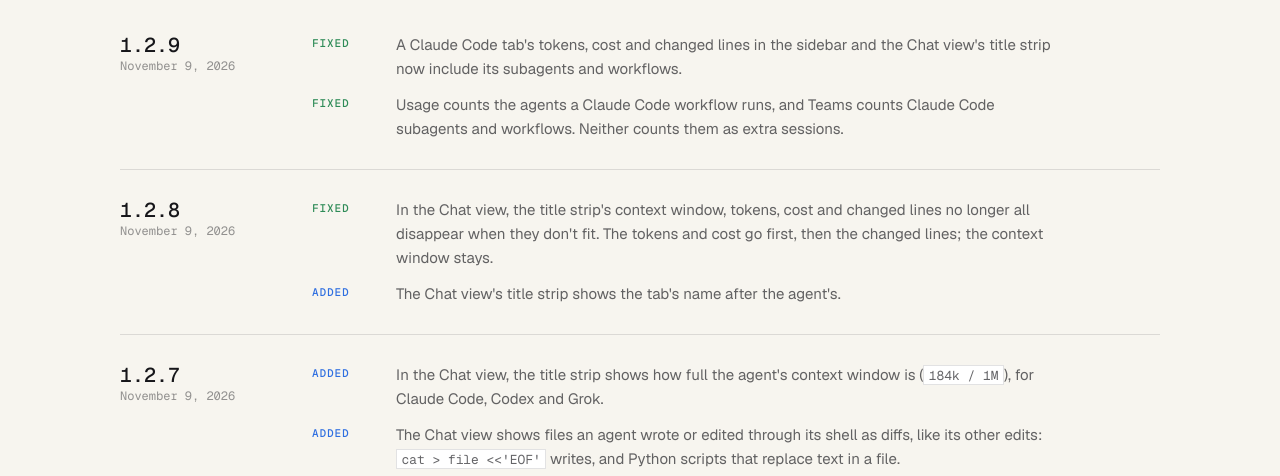
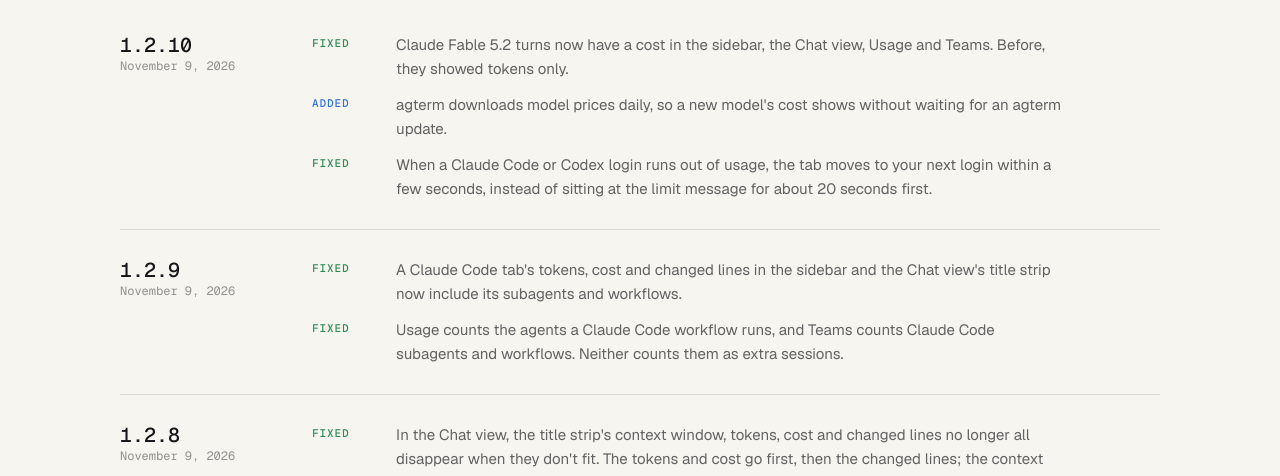
Before and after one commit to neelsatyavolu/agterm, a plain HTML site: page site/changelog.html in a window 1280 px wide. Shown: the part 282-758 px from the top of the page. Drawn offline with nearby package versions, Linux system fonts and the light colour scheme.

Commit message:
chore: 1.2.10

```diff
--- a/site/changelog.html
+++ b/site/changelog.html
@@ -39,6 +39,18 @@
       </header>
 
       <div class="cl">
+        <section class="cl-release" id="v1.2.10" aria-labelledby="v1.2.10-title">
+          <header class="cl-head">
+            <h2 id="v1.2.10-title"><a href="#v1.2.10">1.2.10</a></h2>
+            <p class="meta"><time datetime="2026-11-09">November 9, 2026</time></p>
+          </header>
+          <ul class="cl-items">
+            <li><span class="cl-kind cl-fixed">Fixed</span><span>Claude Fable 5.2 turns now have a cost in the sidebar, the Chat view, Usage and Teams. Before, they showed tokens only.</span></li>
+            <li><span class="cl-kind cl-added">Added</span><span>agterm downloads model prices daily, so a new model&#x27;s cost shows without waiting for an agterm update.</span></li>
+            <li><span class="cl-kind cl-fixed">Fixed</span><span>When a Claude Code or Codex login runs out of usage, the tab moves to your next login within a few seconds, instead of sitting at the limit message for about 20 seconds first.</span></li>
+          </ul>
+        </section>
+
         <section class="cl-release" id="v1.2.9" aria-labelledby="v1.2.9-title">
           <header class="cl-head">
             <h2 id="v1.2.9-title"><a href="#v1.2.9">1.2.9</a></h2>
```
Also changed, not shown: 1 other file.
